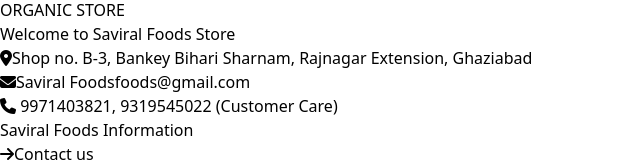
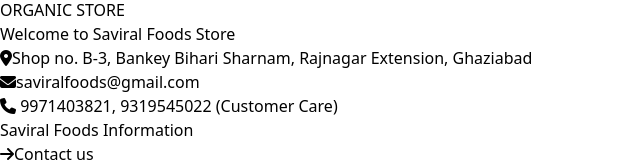
Before and after one commit to Aftab1311/SaviralFoods, a React (Vite) app: page /checkout in a window 1280 px wide. Shown: the part 782-944 px from the top of the page, without its empty margins (0-640 px from the left). Built offline with nearby package versions, Linux system fonts and the light colour scheme.

Commit message:
small change

```diff
--- a/src/components/Footer.jsx
+++ b/src/components/Footer.jsx
@@ -12,7 +12,7 @@
           <div className="space-y-2 text-sm text-gray-600">
             <p className="flex items-center"><span className="material-icons mr-2 text-green-600 text-base sm:text-lg  fa-solid fa-location-dot"></span>Shop no. B-3, Bankey Bihari Sharnam, Rajnagar Extension, Ghaziabad
             </p>
-            <p className="flex items-center"><span className="material-icons mr-2 text-green-600 text-base sm:text-lg fa-solid fa-envelope"></span>Saviral Foodsfoods@gmail.com</p>
+            <p className="flex items-center"><span className="material-icons mr-2 text-green-600 text-base sm:text-lg fa-solid fa-envelope"></span>saviralfoods@gmail.com</p>
             <p><span className="font-semibold fa-solid fa-phone material-icons mr-2 text-green-600 text-base sm:text-lg"></span> 9971403821, 9319545022 (Customer Care) </p>
           </div>
         </div>
```
